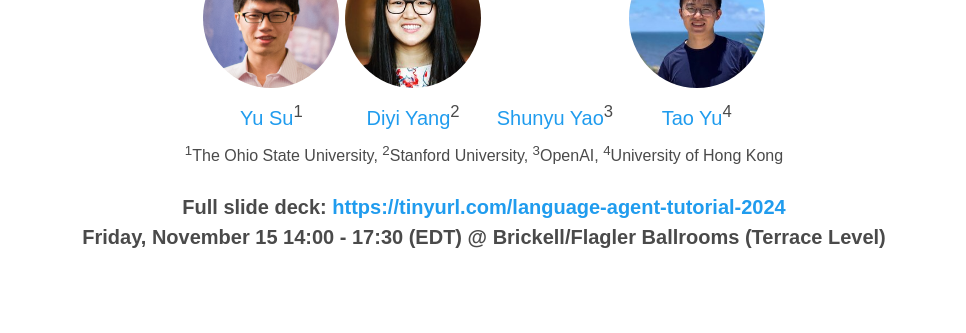
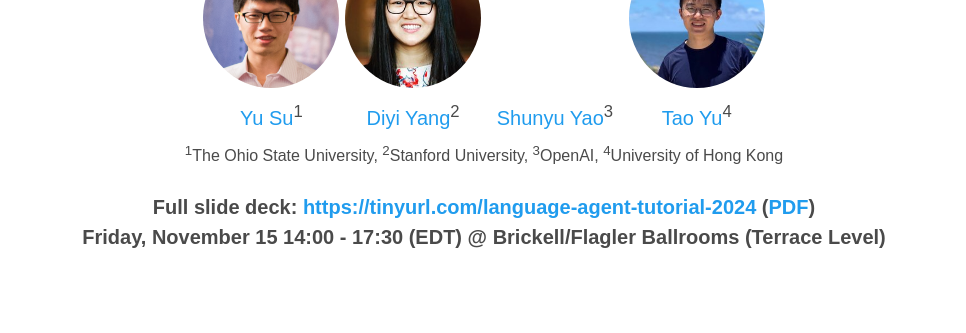
Before and after one commit to language-agent-tutorial/language-agent-tutorial.github.io, a plain HTML site: page index.html in a window 1280 px wide. Shown: the part 314-647 px from the top of the page, without its empty margins (156-1122 px from the left). Drawn offline with nearby package versions, Linux system fonts and the light colour scheme; some icons are missing; a web font is replaced by a local one.

Commit message:
Update index.html

```diff
--- a/index.html
+++ b/index.html
@@ -76,7 +76,7 @@
           </div>
           <br />
           <div class="is-size-5 publication-authors">
-            <b>Full slide deck: <a href="https://tinyurl.com/language-agent-tutorial-2024">https://tinyurl.com/language-agent-tutorial-2024</a></b><br/>
+            <b>Full slide deck: <a href="https://tinyurl.com/language-agent-tutorial-2024">https://tinyurl.com/language-agent-tutorial-2024</a> (<a href="slides/EMNLP 2024 Tutorial on Language Agents.pdf">PDF</a>)</b><br/>
             <b>Friday, November 15 14:00 - 17:30 (EDT) @ Brickell/Flagler Ballrooms (Terrace Level)</b>
           </div>
 
```
